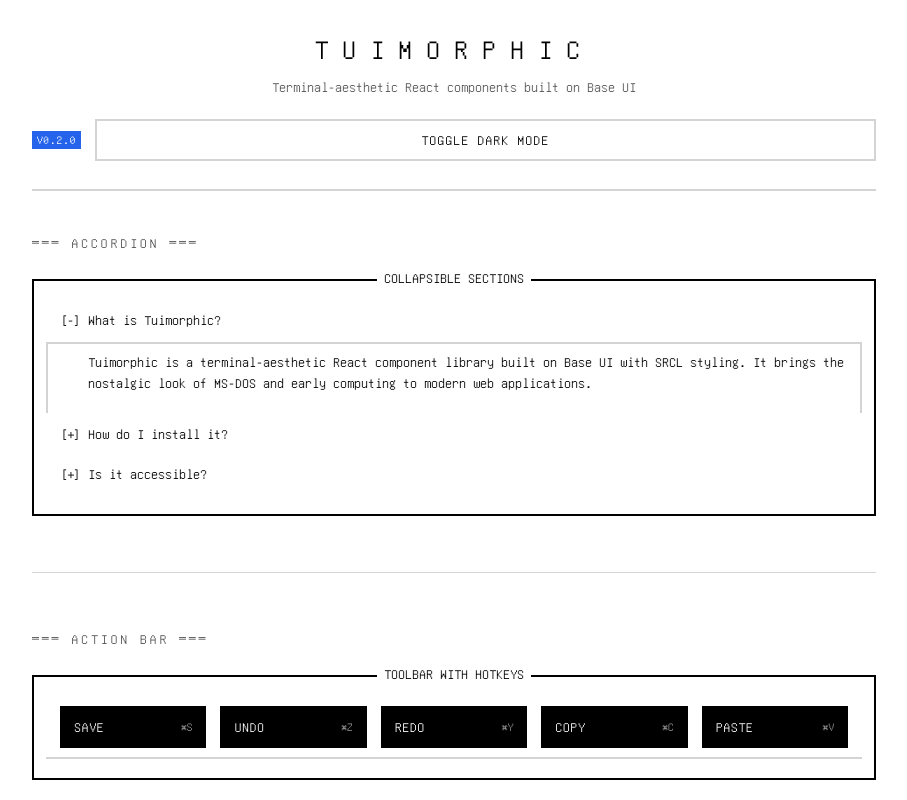
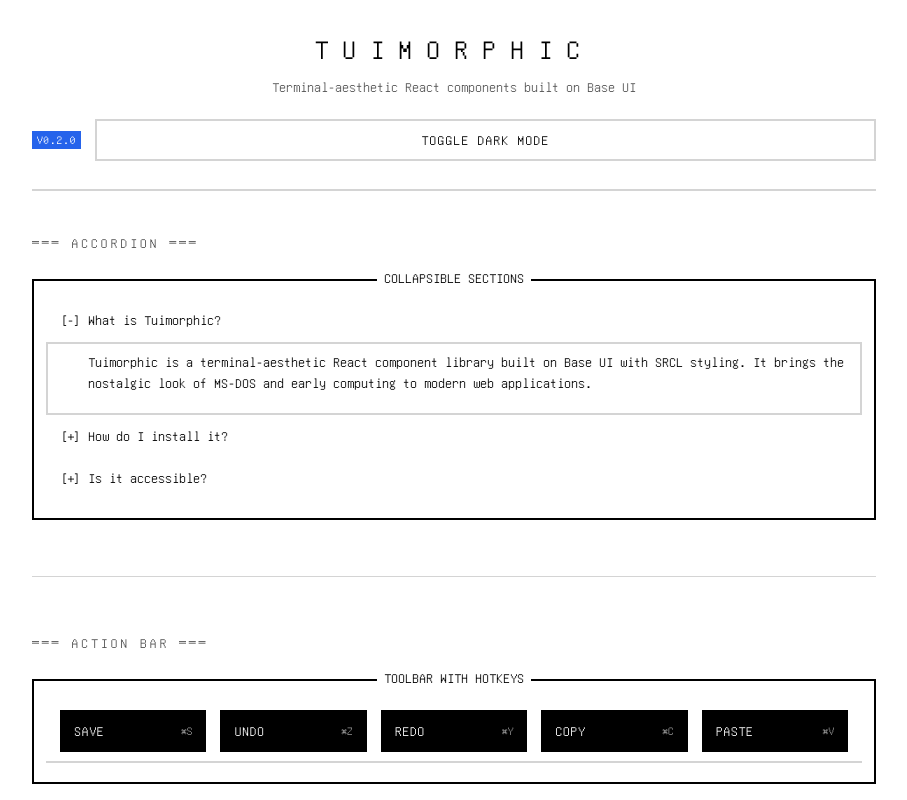
Before and after one commit to douglance/tuimorphic, a React (Vite) app: page / in a window 1280 px wide. Shown: the top 800 px of the page, without its empty margins (186-1093 px from the left). Built offline with nearby package versions, Linux system fonts and the light colour scheme.

Commit message:
Fix accordion items overlapping
Replace negative margin border collapse with removing top border on
subsequent items. This prevents visual overlap while maintaining
clean shared borders between accordion items.

```diff
--- a/src/components/Accordion/Accordion.module.scss
+++ b/src/components/Accordion/Accordion.module.scss
@@ -20,9 +20,12 @@
     inset 0 2px 0 0 var(--theme-border),
     inset 0 -2px 0 0 var(--theme-border);
 
-  // Collapse adjacent borders
+  // Remove top border on subsequent items to prevent doubling
   & + & {
-    margin-top: -2px;
+    box-shadow:
+      inset 2px 0 0 0 var(--theme-border),
+      inset -2px 0 0 0 var(--theme-border),
+      inset 0 -2px 0 0 var(--theme-border);
   }
 
   &[data-disabled] {
```
